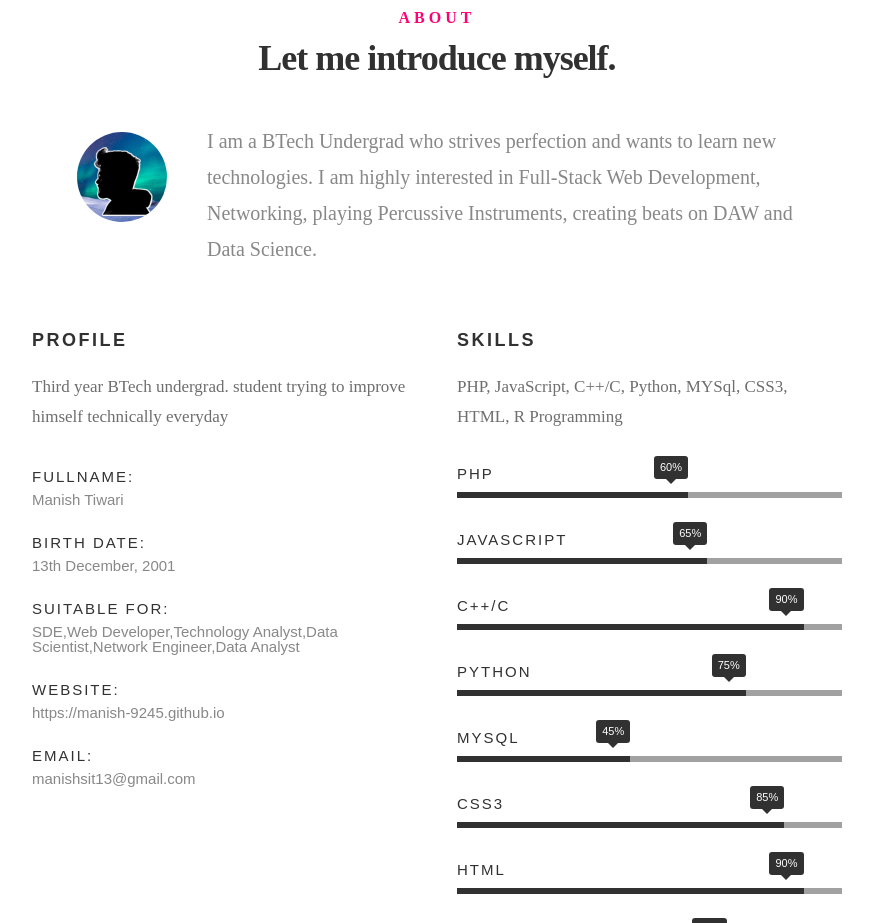
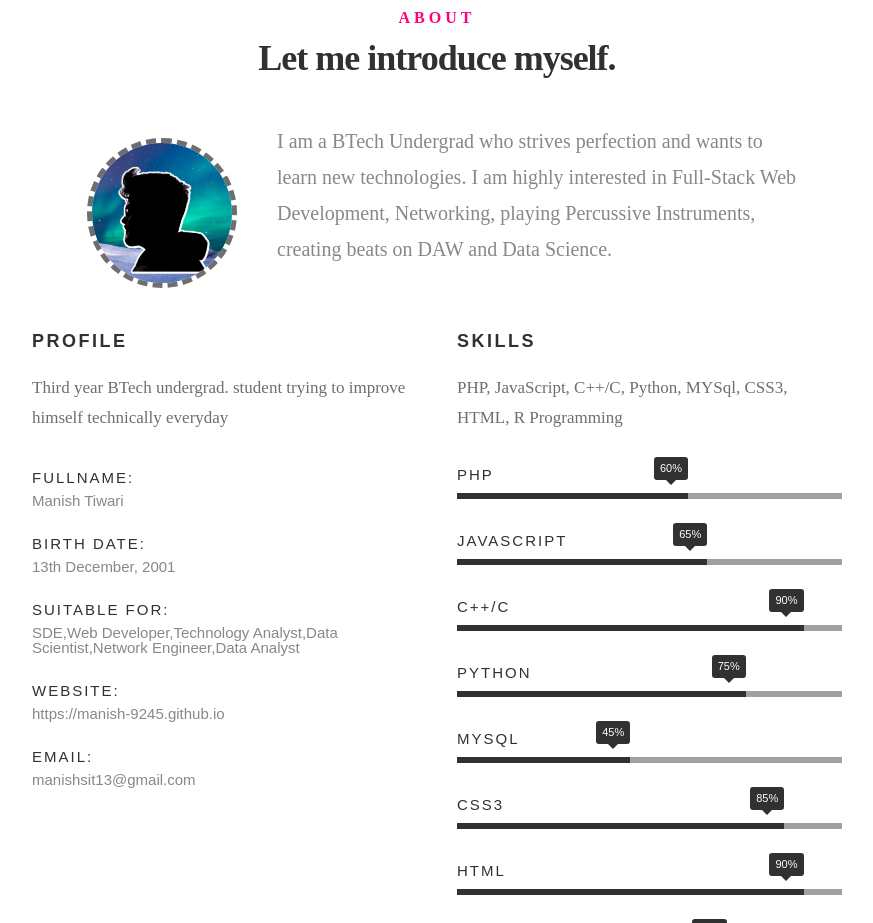
Before and after one commit to manish-9245/manish-9245.github.io, a plain HTML site: page index.html in a window 1280 px wide. Shown: the part 917-1840 px from the top of the page, without its empty margins (203-1076 px from the left). Drawn offline with Linux system fonts and the light colour scheme; files whose address does not match are found by name; a web font is replaced by a local one.

Commit message:
Update main.css

```diff
--- a/css/main.css
+++ b/css/main.css
@@ -1338,15 +1338,20 @@ header .logo a {
 	margin-left: -30px;
 }
 .intro-info img {
-	height: 9rem;
-	width: 9rem;
+
+	height: 15rem;
+	width: 15rem;
+	border-style: dashed;
 	border-radius: 50%;
-	margin: .9rem 0 0 0;
+	border-width: 0.5rem;
+	padding:0px 0px 0px 0px;
+	margin: 15px 40px 10px 10px ;
 	float: left;
 }
 .intro-info .lead {
 	text-align: left;
-	padding-left: 13rem;
+	padding-left: 4rem;
+	padding-right: 0%;
 }
 
 .about-content {
```
